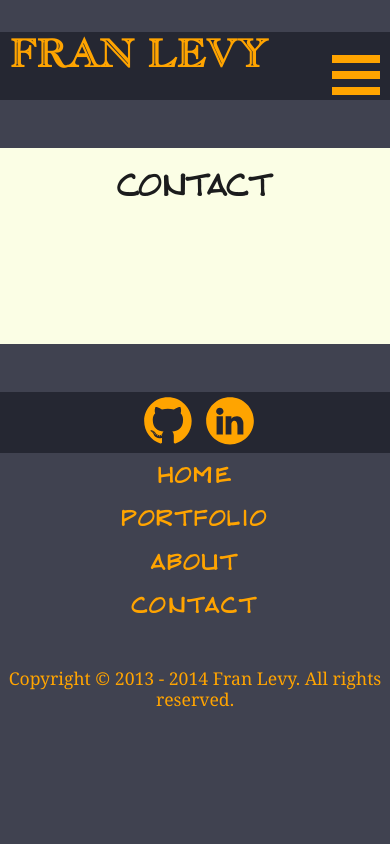
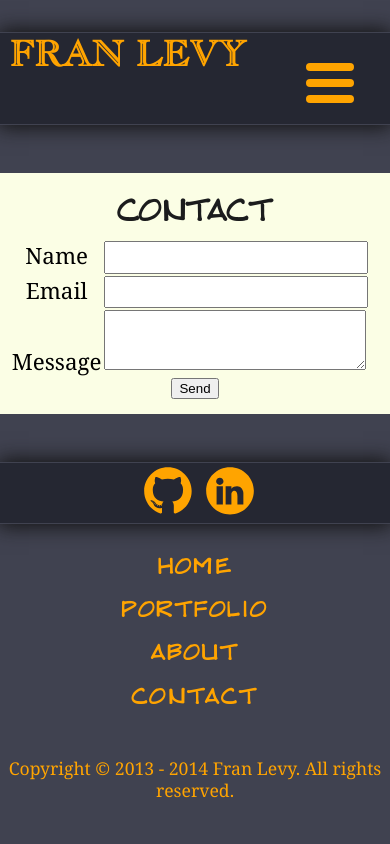
Before and after one commit to franlevy/franlevy, a PHP site: page /contact.php in a window 390 px wide. Run offline with PHP 8.4, Linux system fonts and the light colour scheme; some libraries are stand-ins or nearby versions.

Commit message:
Made design changes to header and footer. Created new navicon ('hamburger') with entirely different CSS. Added php to make the contact page work, based on my Treehouse 'Shirts 4 Mike' assignment. Still working out the visual look of it with CSS.

```diff
--- a/contact.php
+++ b/contact.php
@@ -1,38 +1,64 @@
 <?php
-$pageTitle = "Contact";
-include("includes/header.php");
+    if ($_SERVER["REQUEST_METHOD"] == "POST") {
+        $name = $_POST["name"];
+        $email = $_POST["email"];
+        $message = $_POST["message"];
+        $email_body = "";
+        $email_body = $email_body . "Name: " . $name . "\n";
+        $email_body = $email_body . "Email: " . $email . "\n";
+        $email_body = $email_body . "Message: " . $message;
+
+        // TODO: Send Email
+
+        header("Location: contact.php?status=thanks");
+        exit;
+    }
 ?>
+
+<?php
+    $pageTitle = "Contact";
+    include("includes/header.php");
+?>
+
 <!-- Main Content -->
 <section>
-  <div class='container'>
+  <div class="container center">
     <h2>
       Contact
     </h2>
-    <p></p>
-    <article>
-      <h3></h3>
-      <div class='category'>
-        <p></p>
-      </div>
-      <div class='category'>
-        <p></p>
-      </div>
-      <div class='category'>
-        <p></p>
-      </div>
-    </article>
-    <article>
-      <h3></h3>
-      <div class='category'>
-        <p></p>
-      </div>
-      <div class='category'>
-        <p></p>
-      </div>
-      <div class='category'>
-        <p></p>
-      </div>
-    </article>
+    <?php if (isset($_GET["status"]) AND $_GET["status"] == "thanks") { ?>
+        <p>Thank you for your message. I&rsquo;ll be in touch shortly.</p>
+    <?php } else { ?>
+        <form method="post" action="contact.php">
+            <table>
+                <tr>
+                    <th>
+                        <label for "name">Name</label>
+                    </th>
+                    <td>
+                        <input type="text" name="name" id="name">
+                    </td>
+                </tr>
+                <tr>
+                    <th>
+                        <label for "email">Email</label>
+                    </th>
+                    <td>
+                        <input type="text" name="email" id="email">
+                    </td>
+                </tr>
+                <tr>
+                    <th>
+                        <label for "message">Message</label>
+                    </th>
+                    <td>
+                        <textarea name="message" id="message"></textarea>
+                    </td>
+                </tr>
+            </table>
+            <input type="submit" value="Send">
+        </form>
+    <?php } ?>
   </div>
 </section>
 <?php include("includes/footer.php"); ?>
--- a/includes/header.php
+++ b/includes/header.php
@@ -28,7 +28,7 @@
               </h1>
             </div>
             <div class='nav-btn'>
-              <a class='navicon link' href='#mainmenu'></a>
+              <a class='navicon link' href='#mainmenu'><span></span></a>
             </div>
             <div id='mainmenu'>
               <nav>
--- a/stylesheets/global.css
+++ b/stylesheets/global.css
@@ -34,7 +34,7 @@ a {
 
 /* TYPOGRAPHY */
 /* All font sizes calculated based on 1rem = 10px */
-p {
+p, label {
   font-family: Georgia, Times, serif;
   font-size: 1.4rem;
   font-weight: normal;
@@ -43,7 +43,7 @@ p {
 
 h1 {
   font-family: "casqueopenfaceregular";
-  font-size: 2.4rem;
+  font-size: 2.2rem;
   color: #1b1c1d; }
 
 h2 {
@@ -141,9 +141,29 @@ body {
   max-width: 40rem;
   overflow: hidden; }
 
+.center {
+  text-align: center; }
+
 .icon {
   height: 3rem;
   width: 3rem; }
+
+/*** FORMS & TABLES *** */
+form {
+  text-align: center; }
+
+table {
+  -webkit-box-sizing: border-box;
+  -moz-box-sizing: border-box;
+  box-sizing: border-box;
+  width: 100%;
+  padding-right: 5%;
+  max-width: 50rem; }
+
+input[type="text"], input[value="*"], textarea {
+  width: 100%;
+  font-size: 1.4rem;
+  line-height: 1.2; }
 
 /*** HEADER *** */
 header {
@@ -152,13 +172,18 @@ header {
   header .inner-wrap {
     margin-top: 2rem;
     margin-bottom: 3rem;
-    background-color: #252732; }
+    background: #252732;
+    border-top: 0.1rem solid #404250;
+    border-bottom: 0.1rem solid #404250;
+    -webkit-box-shadow: 0rem 0rem 1.2rem 0.1rem #111111;
+    -moz-box-shadow: 0rem 0rem 1.2rem 0.1rem #111111;
+    box-shadow: 0rem 0rem 1.2rem 0.1rem #111111; }
 
 .title {
   float: left;
   width: 80%;
   padding-top: 0rem;
-  padding-bottom: 0rem; }
+  padding-bottom: 0.7rem; }
   .title a {
     color: #ffa400; }
 
@@ -167,16 +192,23 @@ header {
 .nav-btn {
   float: right;
   width: 20%;
-  padding-top: 5%; }
+  padding: 11% 0%; }
 
-.navicon {
+.navicon span, .navicon span:before, .navicon span:after {
+  cursor: pointer;
+  border-radius: 1rem;
+  height: 0.5rem;
+  width: 3rem;
+  background: #ffa400;
+  position: absolute;
   display: block;
-  width: 3rem;
-  height: 0.5rem;
-  line-height: 0;
-  border-top: 1.5rem double #ffa400;
-  border-bottom: 0.5rem solid #ffa400;
-  float: right; }
+  content: ""; }
+
+.navicon span:before {
+  top: -1rem; }
+
+.navicon span:after {
+  bottom: -1rem; }
 
 /* MAIN MENU NAVIGATION */
 #mainmenu {
@@ -243,7 +275,12 @@ footer {
 
 .social-media {
   font-size: 1.5rem;
-  background-color: #252732; }
+  background: #252732;
+  border-top: 0.1rem solid #404250;
+  border-bottom: 0.1rem solid #404250;
+  -webkit-box-shadow: 0rem 0rem 1.2rem 0.1rem #111111;
+  -moz-box-shadow: 0rem 0rem 1.2rem 0.1rem #111111;
+  box-shadow: 0rem 0rem 1.2rem 0.1rem #111111; }
   .social-media li {
     padding-left: 2%; }
 
@@ -255,7 +292,7 @@ footer {
   line-height: 1.7;
   letter-spacing: 0.15rem;
   text-transform: uppercase;
-  padding-top: 0;
+  padding-top: 5%;
   color: #1b1c1d; }
   .site-map li {
     display: block;
--- /dev/null
+++ b/stylesheets/sass/base/_forms-tables.sass
@@ -0,0 +1,15 @@
+/**** FORMS & TABLES ****/
+
+form
+    text-align: center
+
+table
+    +box-sizing($box-model)
+    width: 100%
+    padding-right: 5%
+    max-width: 50rem
+
+input[type="text"], input[value=*], textarea
+    width: 100%
+    font-size: 1.4rem
+    line-height: 1.2
--- a/stylesheets/sass/base/_generallayout.sass
+++ b/stylesheets/sass/base/_generallayout.sass
@@ -17,3 +17,6 @@ body
     width: 100%
     max-width: 40rem
     overflow: hidden
+
+.center
+    text-align: center
--- a/stylesheets/sass/base/_mixins.sass
+++ b/stylesheets/sass/base/_mixins.sass
@@ -52,12 +52,12 @@
     background: -ms-linear-gradient(top, rgba($color1, $transparency) 0%,rgba($color2, $transparency) 100%)
     background: linear-gradient(to bottom, rgba($color1, $transparency) 0%,rgba($color2, $transparency) 100%)
 
-// Transparent background, linear gradient (beginning halfway down, going to the bottom), over a background image
+// Transparent background, linear gradient (beginning 65% of the way down, going to the bottom), over a background image
 =transparentgradient-bg-img($color1, $color2, $transparency, $image, $repeat, $position)
     background: -moz-linear-gradient(top, rgba(0, 0, 0, $transparency) 0%, rgba(0, 0, 0, $transparency) 100%), url($image) $repeat $position, url($image) $repeat $position
-    background: -moz-linear-gradient(top, rgba($color1, $transparency) 0%, rgba($color1, $transparency) 50%, rgba($color2, $transparency) 100%), url($image) $repeat $position
-    background: -webkit-gradient(linear, left top, left bottom, color-stop(0%,rgba($color1, $transparency)), color-stop(50%, rgba($color1, $transparency)), color-stop(100%,rgba($color2, $transparency))), url($image) $repeat $position
-    background: -webkit-linear-gradient(top, rgba($color1, $transparency) 0%, rgba($color1, $transparency) 50%, rgba($color2, $transparency) 100%), url($image) $repeat $position
-    background: -o-linear-gradient(top, rgba($color1, $transparency) 0%,rgba($color1, $transparency) 50%,rgba($color2, $transparency) 100%), url($image) $repeat $position
-    background: -ms-linear-gradient(top, rgba($color1, $transparency) 0%,rgba($color1, $transparency) 50%,rgba($color2, $transparency) 100%), url($image) $repeat $position
-    background: linear-gradient(to bottom, rgba($color1, $transparency) 0%,rgba($color1, $transparency) 50%,rgba($color2, $transparency) 100%), url($image) $repeat $position
+    background: -moz-linear-gradient(top, rgba($color1, $transparency) 0%, rgba($color1, $transparency) 65%, rgba($color2, $transparency) 100%), url($image) $repeat $position
+    background: -webkit-gradient(linear, left top, left bottom, color-stop(0%,rgba($color1, $transparency)), color-stop(65%, rgba($color1, $transparency)), color-stop(100%,rgba($color2, $transparency))), url($image) $repeat $position
+    background: -webkit-linear-gradient(top, rgba($color1, $transparency) 0%, rgba($color1, $transparency) 65%, rgba($color2, $transparency) 100%), url($image) $repeat $position
+    background: -o-linear-gradient(top, rgba($color1, $transparency) 0%,rgba($color1, $transparency) 65%,rgba($color2, $transparency) 100%), url($image) $repeat $position
+    background: -ms-linear-gradient(top, rgba($color1, $transparency) 0%,rgba($color1, $transparency) 65%,rgba($color2, $transparency) 100%), url($image) $repeat $position
+    background: linear-gradient(to bottom, rgba($color1, $transparency) 0%,rgba($color1, $transparency) 65%,rgba($color2, $transparency) 100%), url($image) $repeat $position
--- a/stylesheets/sass/base/_typography.sass
+++ b/stylesheets/sass/base/_typography.sass
@@ -1,7 +1,7 @@
 /* TYPOGRAPHY */
 
 /* All font sizes calculated based on 1rem = 10px */
-p
+p, label
     font:
         family: $serif
         size: 1.4rem
@@ -12,7 +12,7 @@ p
 h1
     font:
         family: $casqof
-        size: 2.4rem
+        size: 2.2rem
     color: $dark-font
 
 h2
@@ -47,6 +47,7 @@ a:hover, a:active, a:focus
 li
     display: inline-block
 
+
 /* Font: "Architect's Daughter, Regular" */
 
 /* Generated by Font Squirrel (http://www.fontsquirrel.com) on March 23, 2014 */
--- a/stylesheets/sass/global.sass
+++ b/stylesheets/sass/global.sass
@@ -5,6 +5,7 @@
 @import "base/typography"
 @import "base/generallayout"
 @import "base/icons"
+@import "base/forms-tables"
 @import "modules/header"
 @import "modules/nav"
 @import "modules/section"
--- a/stylesheets/sass/modules/_footer.sass
+++ b/stylesheets/sass/modules/_footer.sass
@@ -9,15 +9,18 @@ footer
 
 .social-media
     font-size: 1.5rem
-    background-color: $footer-bg
+    background: $footer-bg
+    border:
+        top: 0.1rem solid $blue
+        bottom: 0.1rem solid $blue
+    +shadow(0rem 0rem 1.2rem 0.1rem $near-black)
 
     li
         padding-left: 2%
 
 .site-map
-    padding:
-        bottom: 5%
-    +bold-caps(1.3rem, 1.7, 0.15rem, 0)
+    padding-bottom: 5%
+    +bold-caps(1.3rem, 1.7, 0.15rem, 5%)
 
     li
         display: block
--- a/stylesheets/sass/modules/_header.sass
+++ b/stylesheets/sass/modules/_header.sass
@@ -7,12 +7,16 @@ header
     .inner-wrap
         margin-top: 2rem
         margin-bottom: 3rem
-        background-color: $header-bg
+        background: $header-bg
+        border:
+            top: 0.1rem solid $blue
+            bottom: 0.1rem solid $blue
+        +shadow(0rem 0rem 1.2rem 0.1rem $near-black)
 
 .title
     float: left
     width: 80%
     padding-top: 0rem
-    padding-bottom: 0rem
+    padding-bottom: 0.7rem
     a
         color: $link-color
--- a/stylesheets/sass/modules/_nav.sass
+++ b/stylesheets/sass/modules/_nav.sass
@@ -5,22 +5,30 @@
 .nav-btn
     float: right
     width: 20%
-    padding-top: 5%
+    padding: 11% 0%
 
 //
-    Three Line Navicon
-    codepen.io/anon/full/Lxecv
-    by "Justin"
+    Three Line Navicon ("Hamburger")
+    by "Elijah Manor"
+    http://www.elijahmanor.com/css-animated-hamburger-icon/
     (modified by Fran Levy)
 
-.navicon
+.navicon span, .navicon span:before, .navicon span:after
+    cursor: pointer
+    border-radius: 1rem
+    height: 0.5rem
+    width: 3rem
+    background: $link-color
+    position: absolute
     display: block
-    width: 3rem
-    height: .5rem
-    line-height: 0
-    border-top: 1.5rem double $link-color
-    border-bottom: .5rem solid $link-color
-    float: right
+    content: ""
+
+.navicon span:before
+    top: -1rem
+
+.navicon span:after
+    bottom: -1rem
+
 
 /* MAIN MENU NAVIGATION */
 
@@ -35,7 +43,7 @@ nav
     width: 100%
     background-color: none
     +bold-caps(1.3rem, 1.7, 0.15rem, 0)
-    margin-top: 2rem
+    margin-top: 0rem
 
     a:link, a:visited, a:hover, a:focus
         color: $link-color
```
Also changed, not shown: other parts of stylesheets/global.css (+17 -31 lines), stylesheets/sass/base/_mediaquery.sass (+11 -30 lines), 1 other file.
